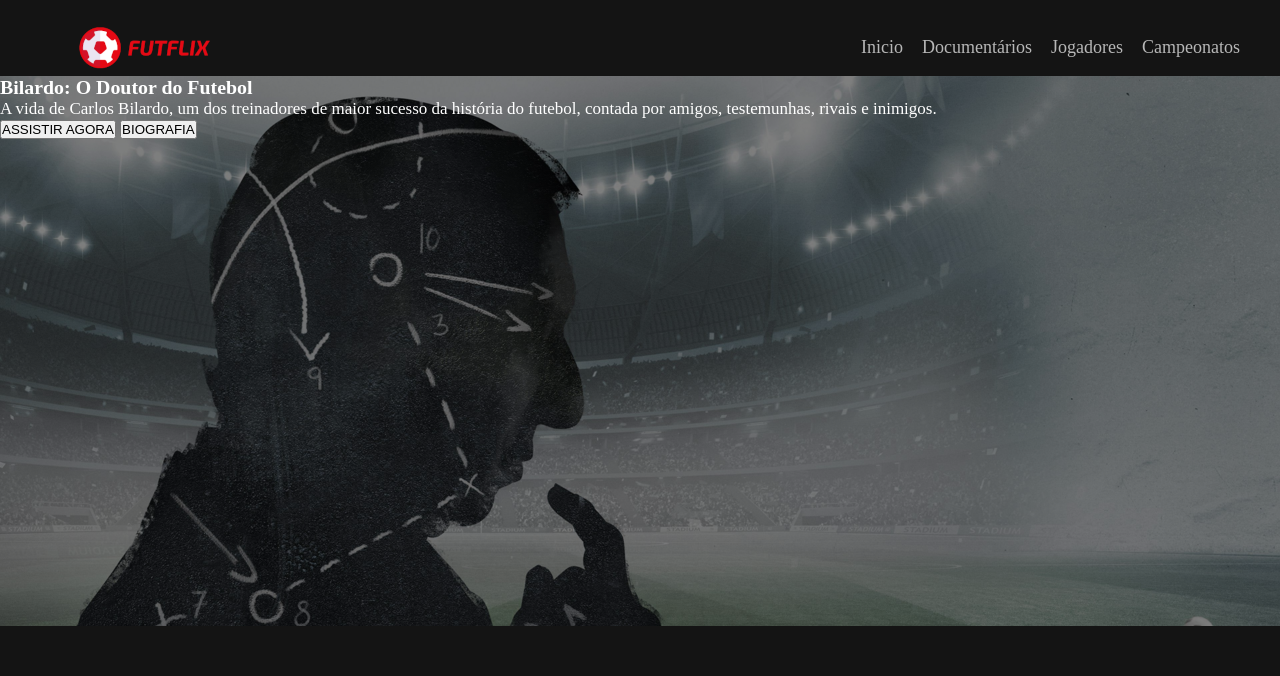
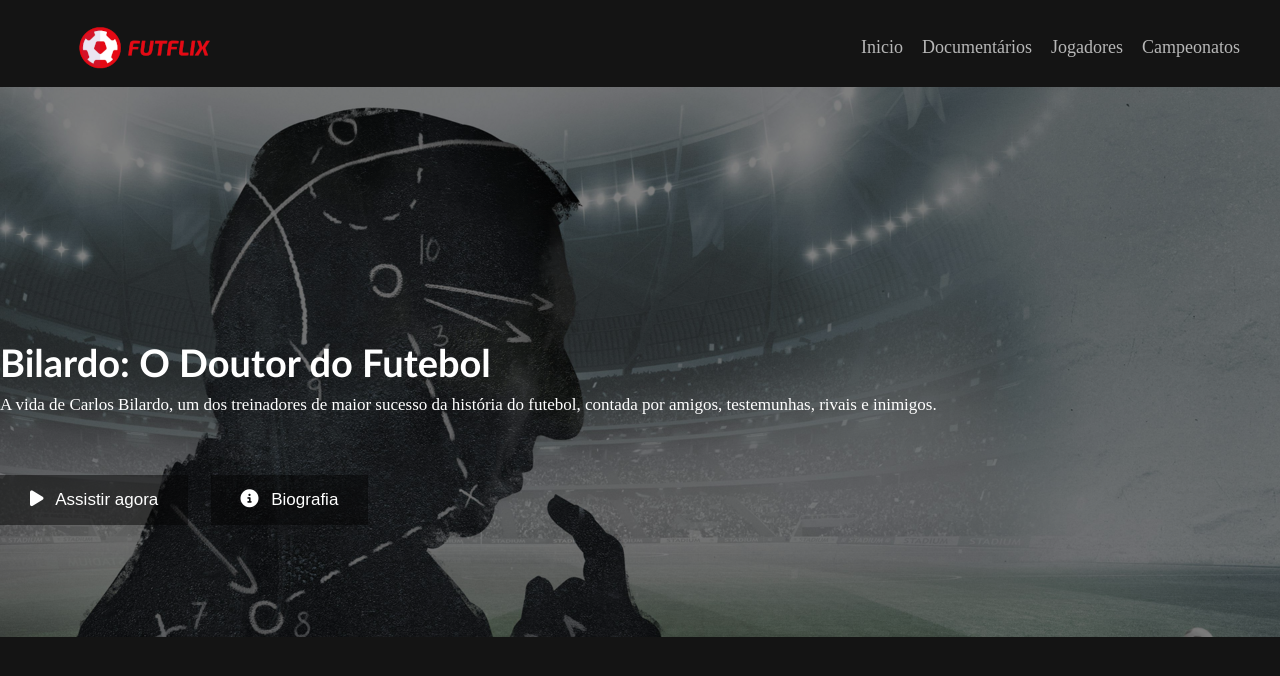
Before and after one commit to Viniciussouza04/Clone_NetFlix, a plain HTML site: page index.html in a window 1280 px wide. Drawn offline with Linux system fonts and the light colour scheme.

Commit message:
update
parte 06 - inicio

```diff
--- a/index.html
+++ b/index.html
@@ -35,17 +35,23 @@
 
                 <p class="descricao">A vida de Carlos Bilardo, um dos treinadores de maior sucesso da história do futebol, contada por amigos, testemunhas, rivais e inimigos.</p>
 
+                <div class="botoes">
+
+                    <button role="button" class="button">
+                        <i class="fa-solid fa-play"></i>
+                        Assistir agora
+                    </button>
+
+                    <button role="button" class="button">
+                        <i class="fa-solid fa-circle-info"></i>
+                        Biografia
+                    </button>
+                </div>
             </div>
-
-            <button role="button" class="button">
-                ASSISTIR AGORA
-            </button>
-
-            <button role="button" class="button">
-                BIOGRAFIA
-            </button>
-
         </div>
     </main>
+
+    <script src="https://kit.fontawesome.com/d07c4b2eb6.js" crossorigin="anonymous"></script>
+
 </body>
 </html>
--- a/style/main.css
+++ b/style/main.css
@@ -14,6 +14,10 @@ body{
     background-color: var(--BlackBackgroung);
     font-family: 'Times New Roman', Times, serif; /* Mudar para Gothan depois### */
     color: white; /* Trocar */
+}
+
+header{
+    height: 87px; /* RETIRAR CASO NÃO REDIMENSIONE*/
 }
 
 header nav a{
@@ -51,4 +55,48 @@ header .container{
 
     height: 550px;
     background-size: cover;
+
+    display: flex;
+    flex-direction: column;
+    justify-content: center;
+    align-items: flex-start;
 }
+
+.FilmePrincipal .descricao{
+    margin-bottom: 60px;
+    margin-top: 10px;
+
+}
+
+.titulo{
+    margin-top: 15%;
+    font-size: 38px;
+    font-family: 'Trebuchet MS', Arial, sans-serif;
+}
+
+.button{
+    background-color: rgba(5, 5, 5, .50);
+    border: none;
+    color: white;
+
+    padding: 15px 30px;
+    margin-right: 18px;
+    font-size: 17px;
+
+    cursor: pointer;
+
+    transition: .3s ease all;
+
+
+}
+
+.button:hover{
+    background-color: rgb(255, 255, 255);
+    color: black;
+    transition: 0.3s;
+}
+
+.button i{
+    margin-right: 8px;
+    font-size: 18px;
+}
```
